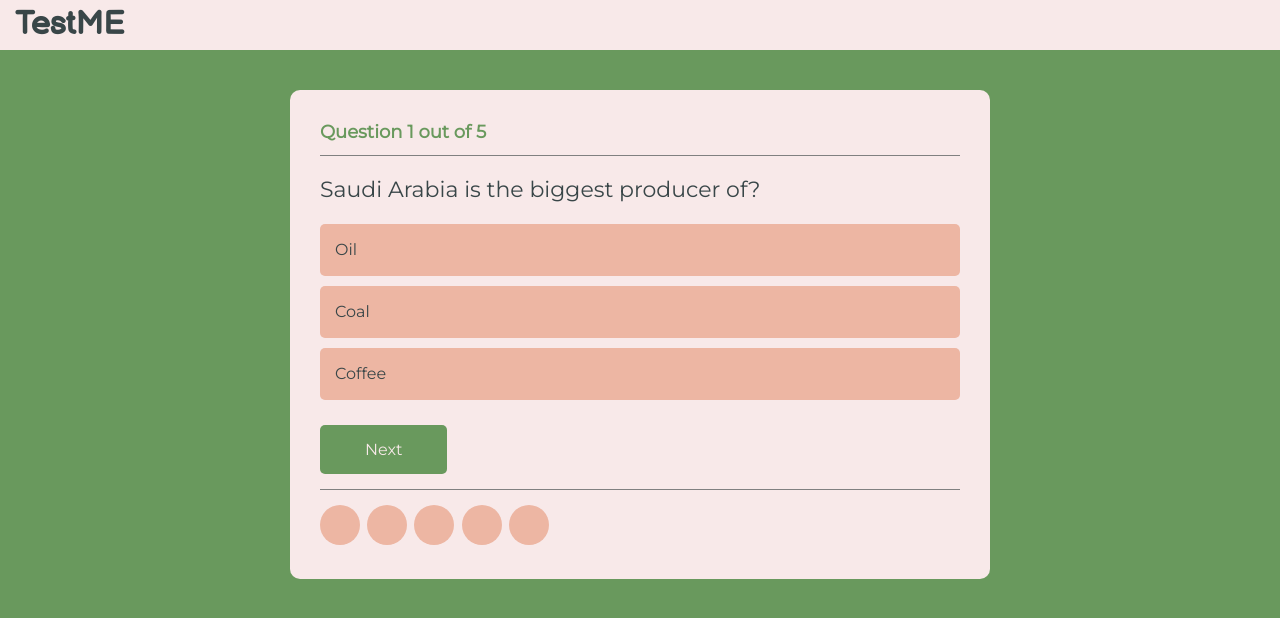
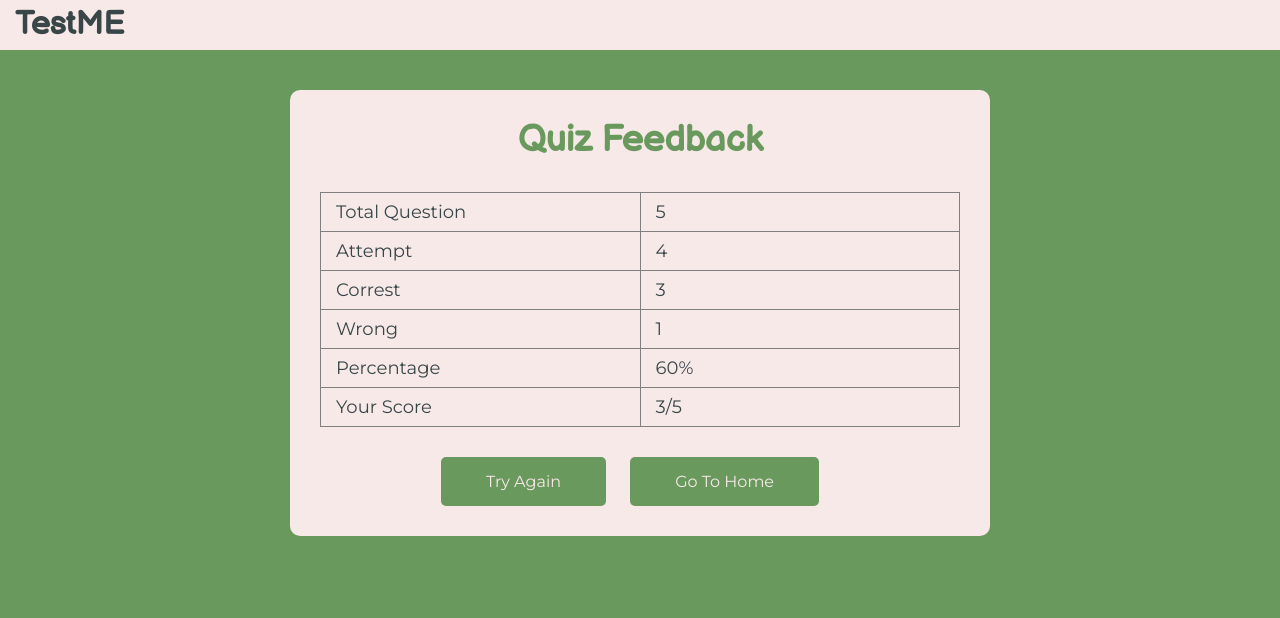
Before and after one commit to Georgette-Lumbe/test_me, a plain HTML site: page index.html in a window 1280 px wide. Drawn offline with Linux system fonts and the light colour scheme.

Commit message:
Add and style the feedback box and its content

```diff
--- a/assets/css/style.css
+++ b/assets/css/style.css
@@ -150,3 +150,38 @@ header {
     margin-right: 3px;
     margin-top: 15px;
 }
+
+/*Style the feedback box*/
+
+.feedbackBox {
+    text-align: center;
+}
+
+.feedbackBox.hide {
+    display: none;
+}
+
+.feedbackBox h1 {
+    font-size: 36px;
+    line-height: 42px;
+    color: #69995d;
+}
+
+.feedbackBox table {
+    width: 100%;
+    border-collapse: collapse;
+    margin: 30px 0;
+}
+.feedbackBox table td {
+    border: 1px solid gray;
+    padding: 8px 15px;
+    font-weight: 500;
+    color: #394648;
+    width: 50%;
+    text-align: left;
+    font-size: 18px;
+}
+
+.feedbackBox .btn {
+    margin-right: 20px;
+}
--- a/index.html
+++ b/index.html
@@ -34,7 +34,7 @@
 
     <!--==========Quiz Box==========-->
     <section>
-        <div class="quizBox customBox">
+        <div class="quizBox customBox hide">
             <div class="questionNumber">
                 Question 1 out of 5
             </div>
@@ -56,7 +56,43 @@
                 <div></div>
                 <div></div>
             </div>
+        </div>
+    </section>
 
+    <!--==========Feedback box=========-->
+    <section>
+        <div class="feedbackBox customBox">
+            <h1>Quiz Feedback</h1>
+            <table>
+                <tr>
+                    <td>Total Question</td>
+                    <td><span class="totalQuestion">5</span></td>
+                </tr>
+                <tr>
+                    <td>Attempt</td>
+                    <td><span class="totalAttempt">4</span></td>
+                </tr>
+                <tr>
+                    <td>Correst</td>
+                    <td><span class="totalCorrect">3</span></td>
+                </tr>
+                <tr>
+                    <td>Wrong</td>
+                    <td><span class="totalWrong">1</span></td>
+                </tr>
+                <tr>
+                    <td>Percentage</td>
+                    <td><span class="percentage">60%</span></td>
+                </tr>
+                <tr>
+                    <td>Your Score</td>
+                    <td><span class="totalScore">3/5</span></td>
+                </tr>
+            </table>
+
+            <!--==========Try again and go to home buttons==========-->
+            <button type="button" class="btn">Try Again</button>
+            <button type="button" class="btn">Go To Home</button>
         </div>
     </section>
 
```
